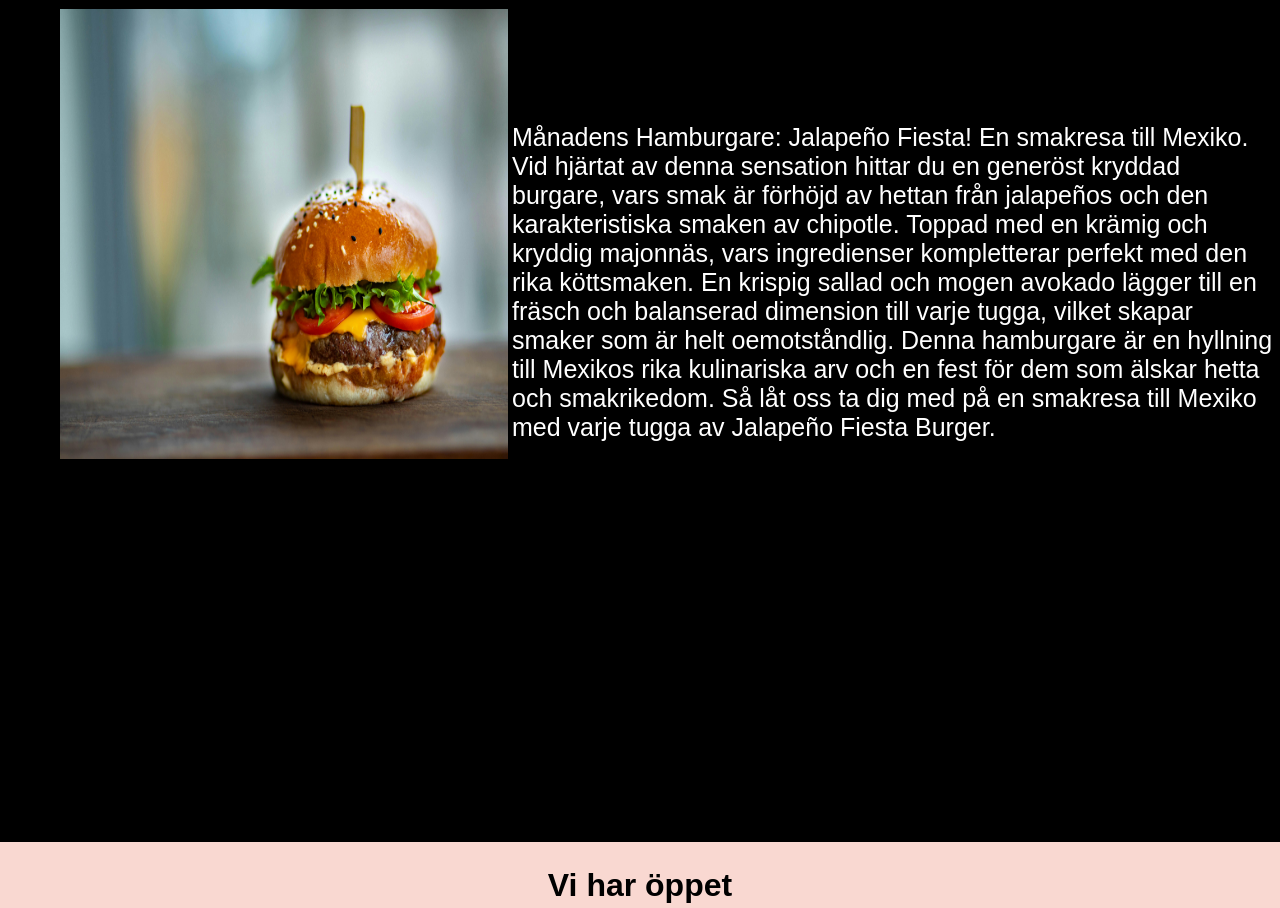
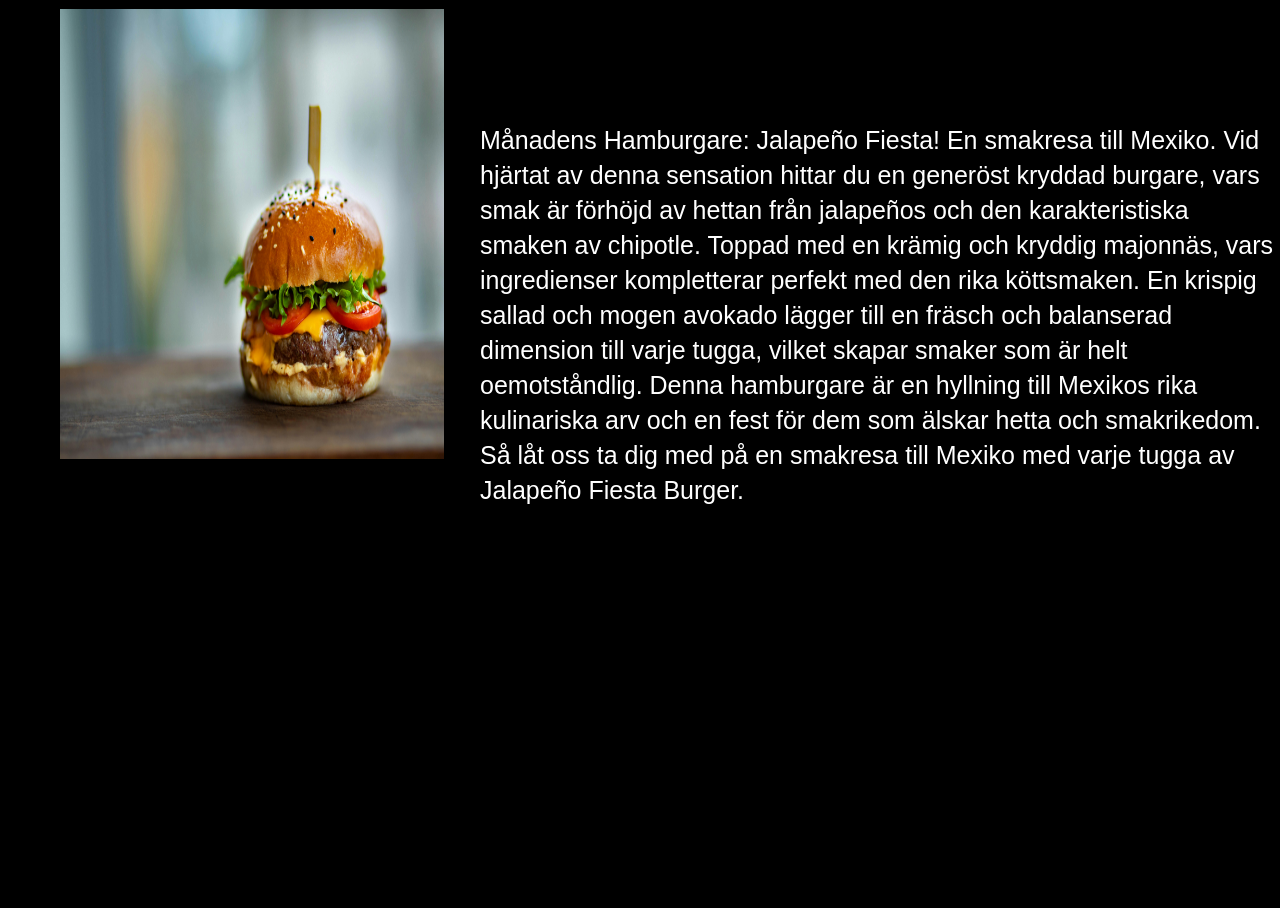
Before and after one commit to Peterca85/flavourburgersprojekt, a React (Create React App) app: page / in a window 1280 px wide. Shown: the part 1780-2688 px from the top of the page. Built offline with nearby package versions, Linux system fonts and the light colour scheme.

Commit message:
text fix home

```diff
--- a/src/styles/Home.css
+++ b/src/styles/Home.css
@@ -107,7 +107,7 @@ s
 .hamburgerMonth{
   background-color: black;
 img {
-    width: 35%;
+    width: 30%;
     height: 450px;
     margin: 0;
     padding: 60px;
@@ -117,10 +117,11 @@ img {
 
 .hamburgerMonth p{
   font-size: 25px;
-  margin-left: 40%;
+  margin-left: 60vh;
   color: white;
   position: relative;
   top: -400px;
+  line-height: 35px;
 }
 
 .hamburgerMonth h1{
```
